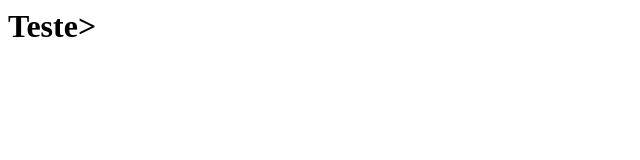
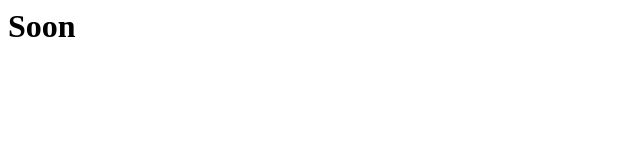
Before and after one commit to fabriciofx/mandacaru, a plain HTML site: page index.html in a window 1280 px wide. Shown: the full height of the page, 0-640 px from the left. Drawn offline with Linux system fonts and the light colour scheme.

Commit message:
Change message

```diff
--- a/index.html
+++ b/index.html
@@ -3,6 +3,6 @@
         <title>mandacaru</title>
     </head>
     <body>
-        <h1>Teste></h1>
+        <h1>Soon</h1>
     </body>
 </html>
```
